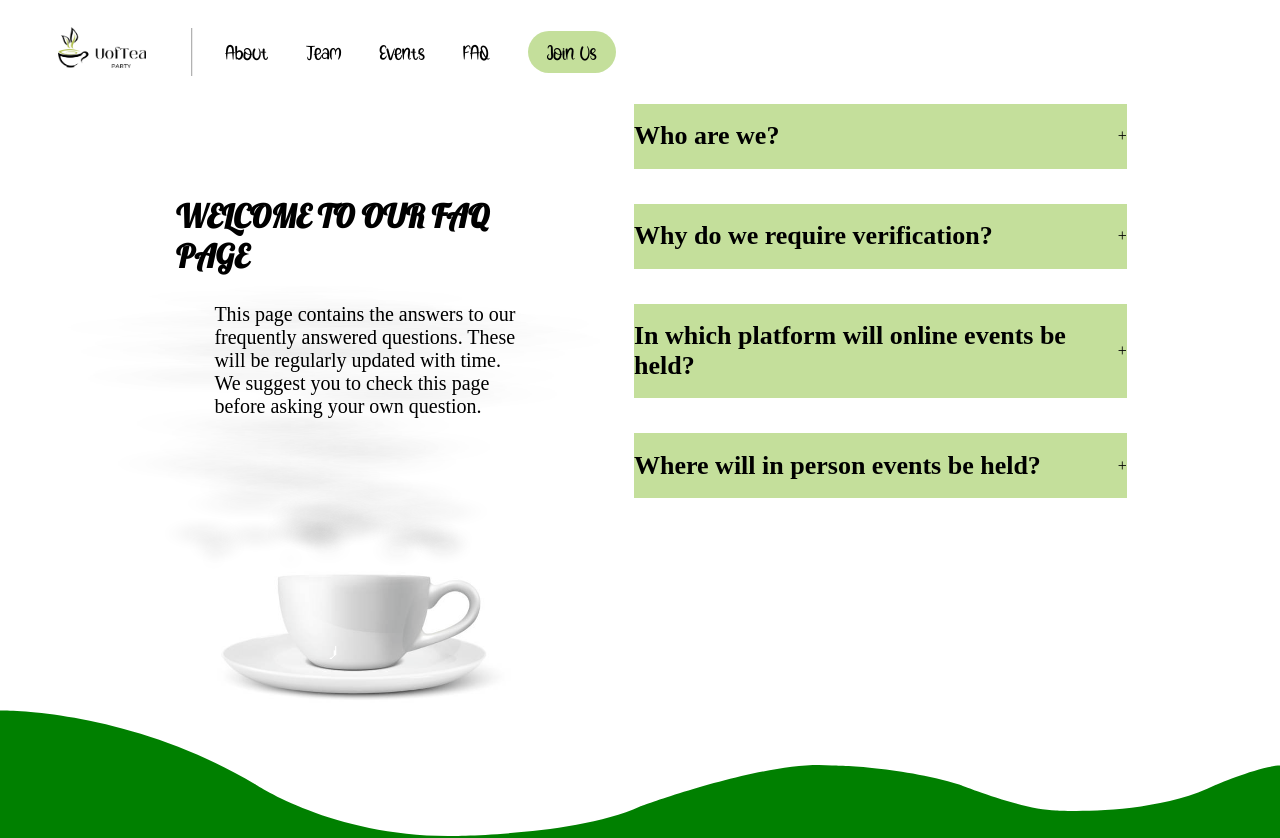
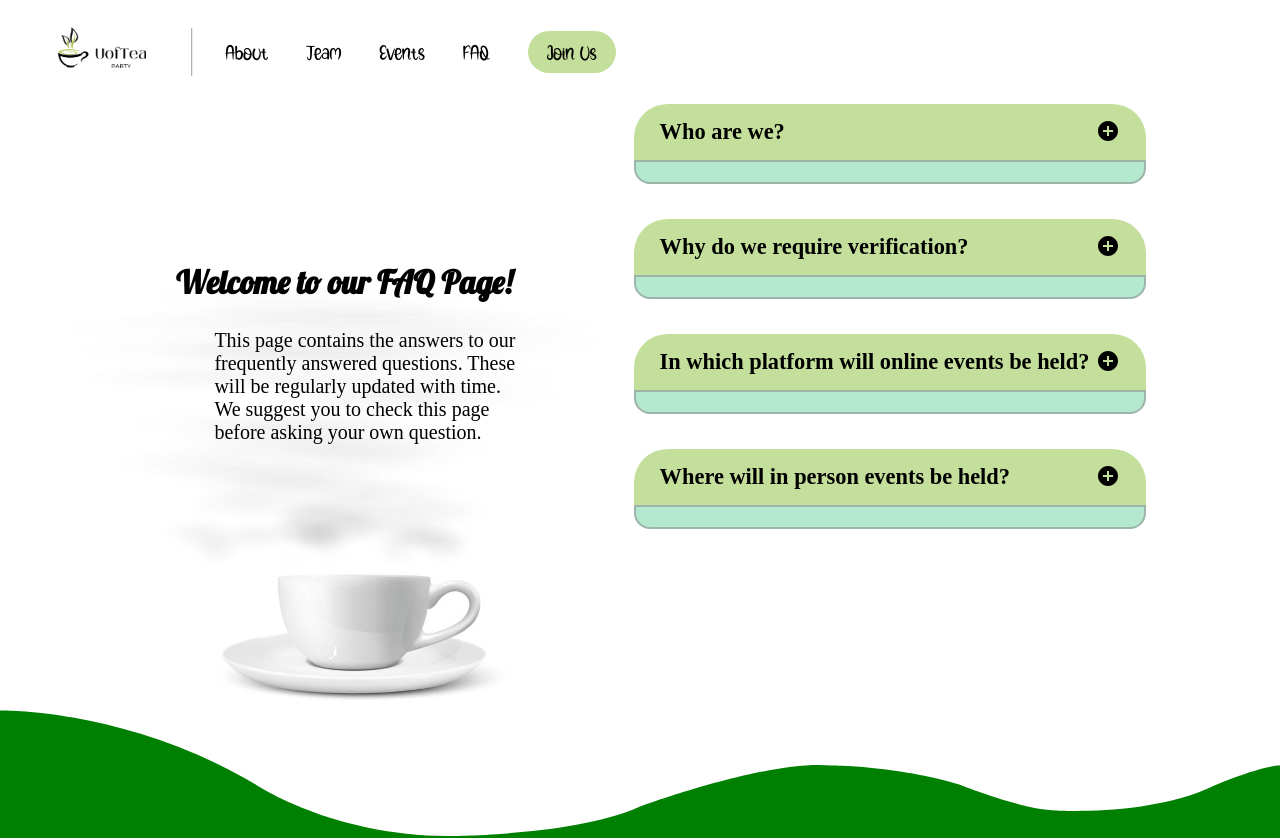
Before and after one commit to UTFO/teaparty-website, a React (Create React App) app: page /faq in a window 1280 px wide. Shown: the top 838 px of the page. Built offline with nearby package versions, Linux system fonts and the light colour scheme.

Commit message:
Fixed smoke animation rerendering. Stylized the FAQ page more

```diff
--- a/src/page-components/about/aboutPage.css
+++ b/src/page-components/about/aboutPage.css
@@ -62,6 +62,9 @@
   word-wrap: break-word;
   overflow-y: scroll;
   height: 90%;
+  padding-left: 1em;
+  padding-right: 2em;
+  mask-image: linear-gradient(to bottom, transparent 0%, black 5%, black 95%, transparent 100%);
 }
 
 .page-about-page h2 {
--- a/src/page-components/faq/Question.css
+++ b/src/page-components/faq/Question.css
@@ -6,30 +6,35 @@
     cursor: grab;
     background-color: #c4df9b;
     font-size: small;
-}
-
-.title span{
-    font-size: medium;
+    border-radius: 3em 3em 0 0;
+    padding-left: 5%;
+    padding-right: 5%;
+    font-family: 'Comic Neue';
+    font-size: 0.7em;
 }
 
 .expand{
-    height: auto;
-    max-height: 9999px;
-    transition: all 0.2s cubic-bezier(0, 1, 0, 1);
     border: 2px solid rgb(156, 180, 170);
+    height: var(--heightVal);
     font-size: small;
     background-color: rgb(180, 232, 207);
+    overflow: var(--overflowVal);
+    transition: height 0.4s;
+    border-radius: 0 0 1em 1em;
+    padding: 10px;
+    padding-left: 2em;
+    font-size: 1em;
+    font-family:'Sorts Mill Goudy';
 }
 
-.collapse{
-    height: 0px;
-    max-height: 0px;
-    transition: all 0.2s cubic-bezier(0, 1, 0, 1);
-    overflow: hidden;
+.expand p {
+    word-wrap: break-word;
+    width: 100%;
+    max-width: 100%;
 }
 
 .question{
-
-    width: 70%;
+    width: calc(var(--column-width) * 8);
     padding-left: 90px;
+    transition: height 0.4s;
 }
--- a/src/page-components/faq/Question.js
+++ b/src/page-components/faq/Question.js
@@ -2,6 +2,11 @@ import "./Question.css";
 
 import React from "react";
 import { useState } from "react";
+
+import AddCircleIcon from '@mui/icons-material/AddCircle';
+import RemoveCircleIcon from '@mui/icons-material/RemoveCircle';
+import { Hidden } from "@mui/material";
+
 function Question (props) {
 
     const [clicked, setClicked] = useState(false);
@@ -9,15 +14,18 @@ function Question (props) {
     const toggle = () =>{
         setClicked(!clicked);
     };
+
     return(
 
     <div className = 'question'>
         <div className='title' onClick={() => toggle()}>
             <h1>{props.question}</h1>
-            <span>{clicked ? '-' : '+'}</span>
+            <span>{clicked ? <RemoveCircleIcon/> : <AddCircleIcon/>}</span>
         </div>
-        <div className={clicked ? 'expand' : 'collapse'}>
-            <h3>{props.answer}</h3>
+        <div className='expand' style={clicked ?
+             {'--heightVal': 'auto', '--overflowVal': 'visible'} :
+             {'--heightVal': 0, '--overflowVal': 'hidden'}}>
+            <p>{props.answer}</p>
         </div>
     </div>
 
--- a/src/page-components/faq/faqPage.js
+++ b/src/page-components/faq/faqPage.js
@@ -16,7 +16,7 @@ function FAQ() {
     </div>
     <div className='page-component'>
             <div className='page'>
-                <Column></Column>
+                <Column/>
             </div>
         </div>
     </>
--- a/src/page-components/home/components/Smoke.js
+++ b/src/page-components/home/components/Smoke.js
@@ -1,4 +1,4 @@
-import React from 'react'
+import React, {memo} from 'react'
 import './Smoke.css';
 const Smoke = () => {
 
@@ -13,6 +13,6 @@ const Smoke = () => {
         {list}
     </ul>
   )
-}
+};
 
-export default Smoke
+export default memo(Smoke)
--- a/src/page-components/page-introductions/PageIntro.css
+++ b/src/page-components/page-introductions/PageIntro.css
@@ -18,6 +18,9 @@
 
 .page-introduction .page-intro-container .page-intro-container-text {
     padding: 5vh 10vh;
+    position: relative;
+    top: 50%;
+    transform: translateY(-50%);
 }
 
 .page-introduction .page-intro-container h2 {
--- a/src/page-components/page-introductions/imports.js
+++ b/src/page-components/page-introductions/imports.js
@@ -19,7 +19,7 @@ var EventsText = {
 }
 
 var FAQText = {
-    title: "WELCOME TO OUR FAQ PAGE",
+    title: "Welcome to our FAQ Page!",
     text: "This page contains the answers to our frequently answered questions. These will be regularly updated with time. We suggest you to check this page before asking your own question."
 }
 
```
